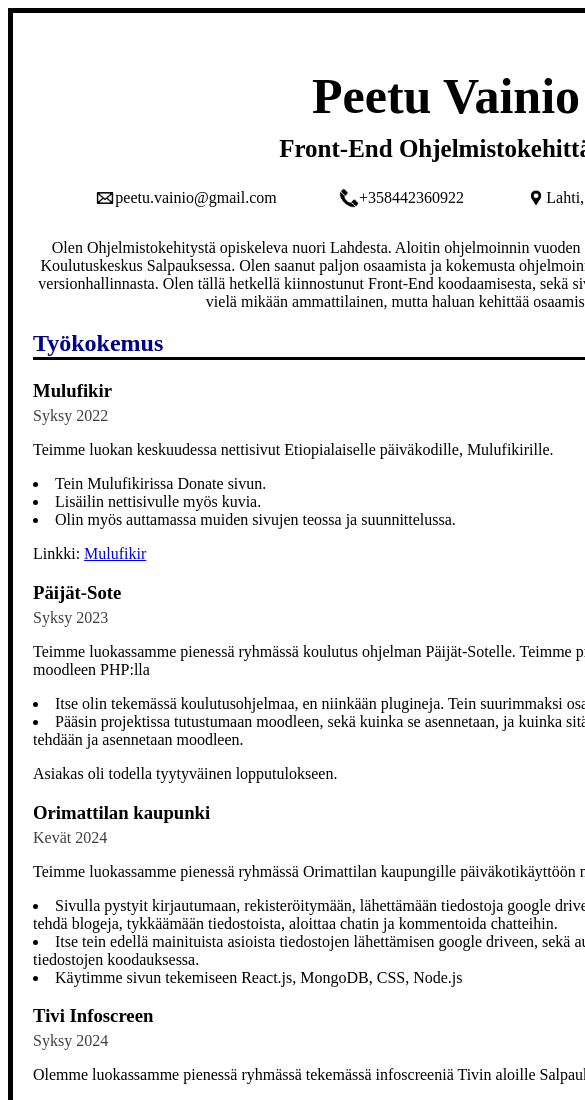
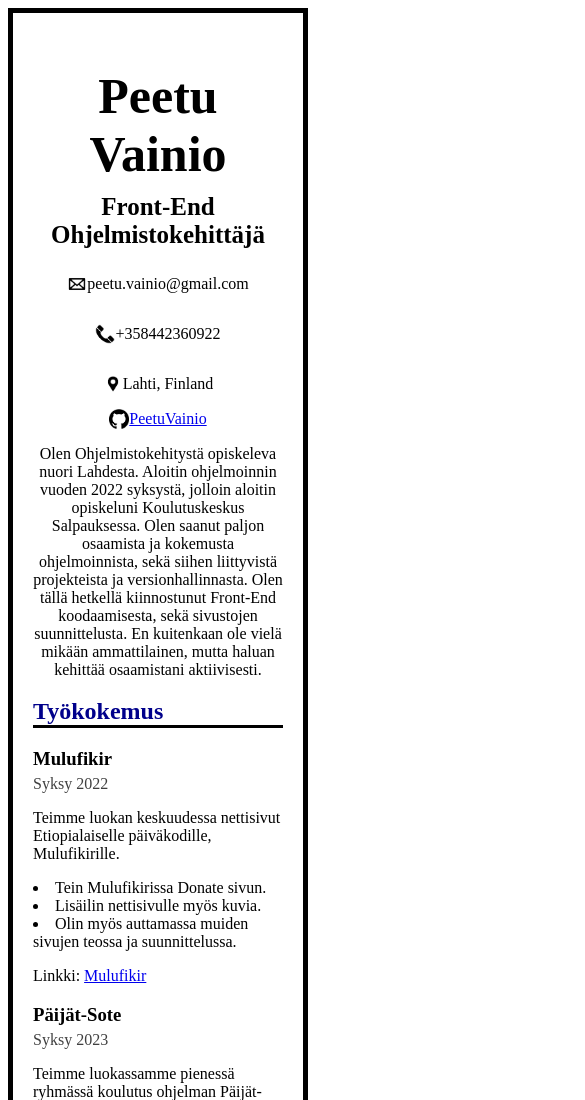
Before and after one commit to PeetuVainio/CV2024, a plain HTML site: page index.html in a window 390 px wide. Shown: the top 1100 px of the page, 585 px wide, since content can reach past the window. Drawn offline with Linux system fonts and the light colour scheme.

Commit message:
responsivity changes

```diff
--- a/styles.css
+++ b/styles.css
@@ -3,6 +3,33 @@
     width: 826px;
     height: auto;
     padding: 20px;
+}
+
+@media only screen and (max-width: 900px) {
+    .bodyDiv {
+        border: 5px solid black;
+        width: 600px;
+        height: auto;
+        padding: 20px;
+    }
+}
+
+@media only screen and (max-width: 670px) {
+    .bodyDiv {
+        border: 5px solid black;
+        width: 400px;
+        height: auto;
+        padding: 20px;
+    }
+}
+
+@media only screen and (max-width: 470px) {
+    .bodyDiv {
+        border: 5px solid black;
+        width: 250px;
+        height: auto;
+        padding: 20px;
+    }
 }
 
 h3 {
@@ -28,6 +55,15 @@ h3 {
     justify-content: space-evenly;
 }
 
+@media only screen and (max-width: 670px) {
+    .basicInformation {
+        display: flex;
+        align-items: center;
+        justify-content: space-around;
+        flex-direction: column;
+    }
+}
+
 .h2Texts {
     color: rgb(0, 0, 139);
     border-bottom: 3px solid black;
```
